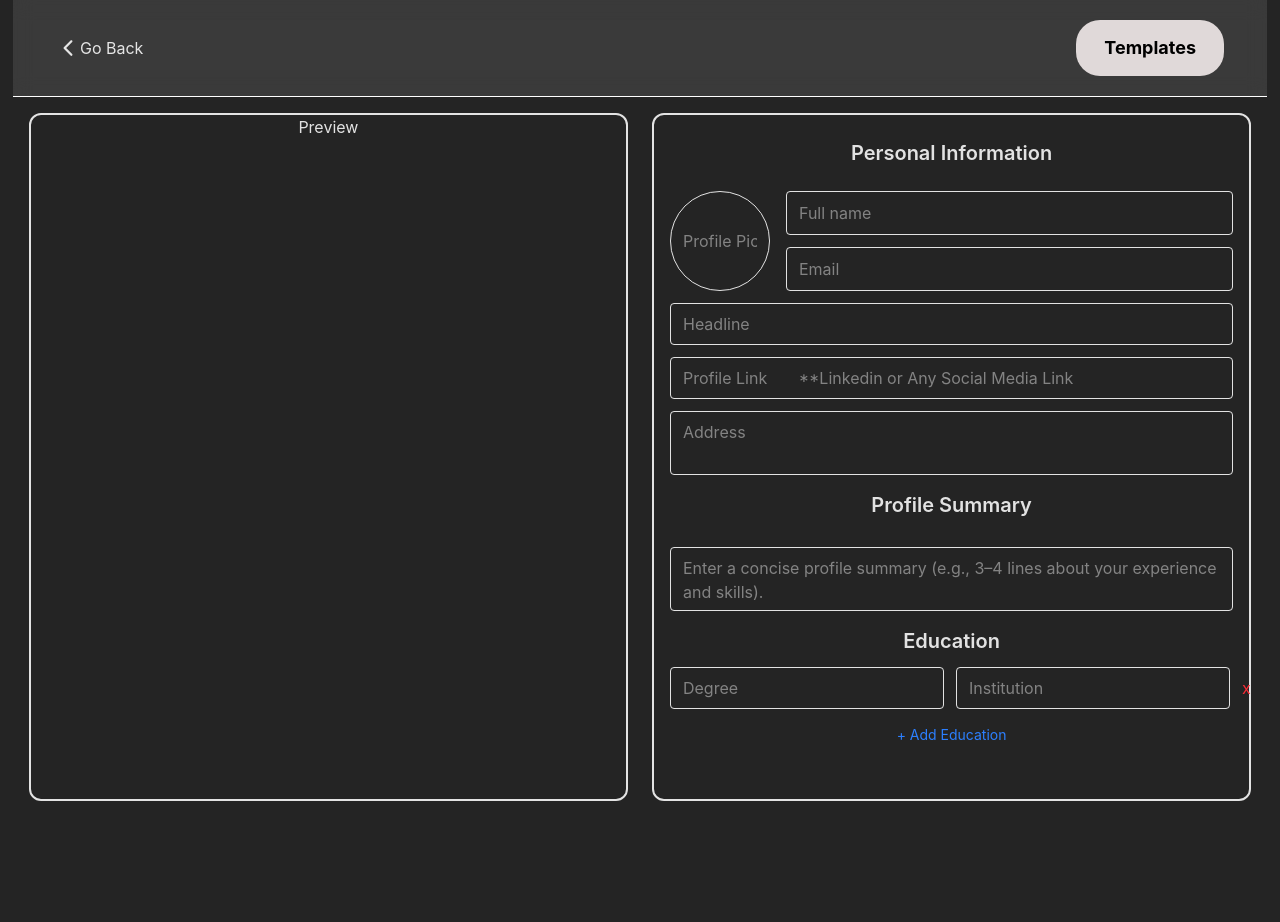
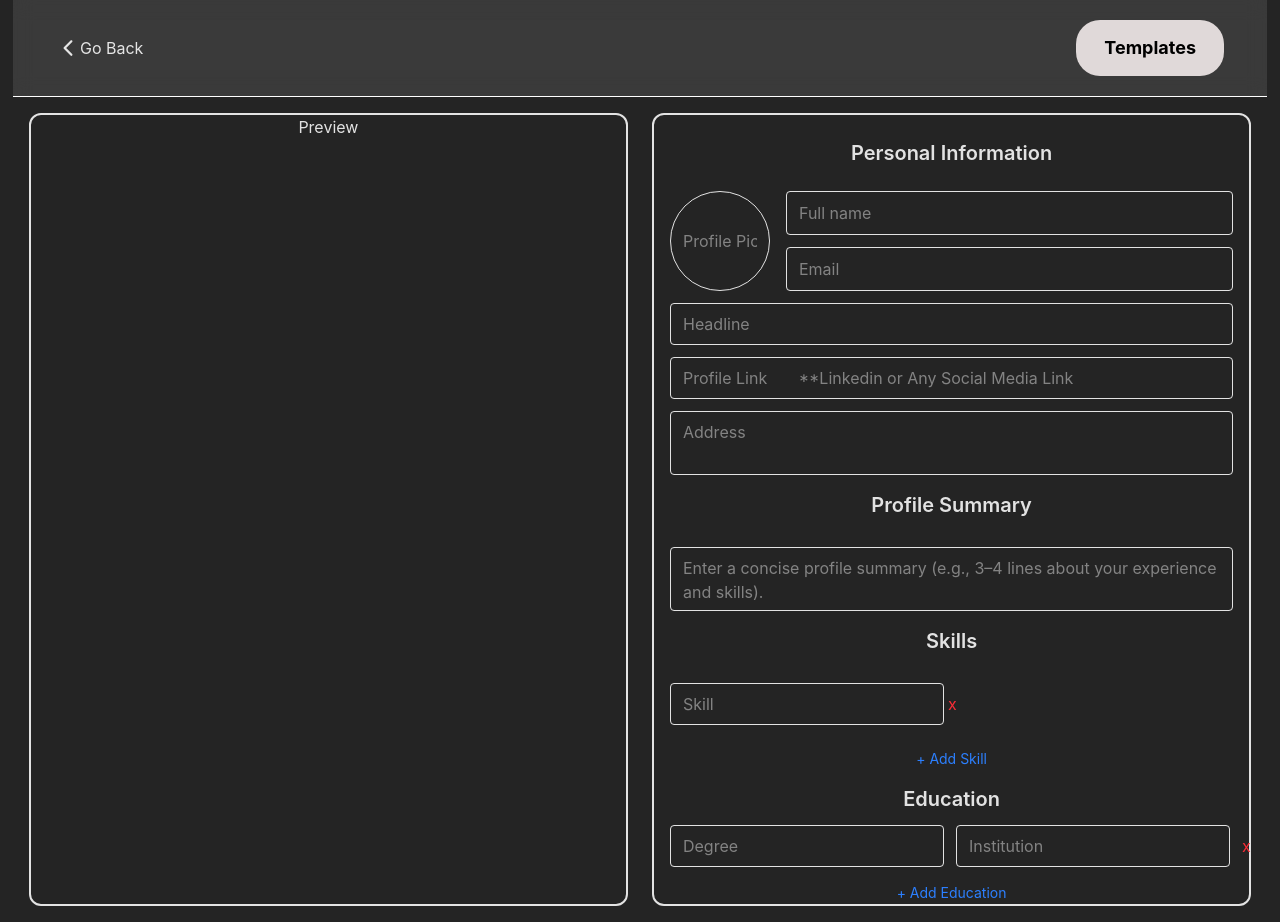
Before and after one commit to Subhranshu-Lenka/React-Resume-Builder, a React (Vite) app: page /builder in a window 1280 px wide. Before the commit the page ends 817 px from the top, so only its background shows below. Built offline with nearby package versions, Linux system fonts and the light colour scheme; no server answers.

Commit message:
skills subcomponent

```diff
--- a/src/components/Forms/ResumeBuilderForm/MainForm.jsx
+++ b/src/components/Forms/ResumeBuilderForm/MainForm.jsx
@@ -2,6 +2,7 @@ import { FormProvider, useForm, useFormContext } from "react-hook-form";
 import PersonalInfoForm from "./SubComponents/PersonalInfoForm";
 import EducationForm from "./SubComponents/EducationForm";
 import ProfileInfoForm from "./SubComponents/ProfileInfoForm";
+import SkillsForm from "./SubComponents/SkillsForm";
 import { email } from "zod";
 function MainForm() {
   // const { register } = useFormContext();
@@ -11,7 +12,7 @@ function MainForm() {
       email: "",
       education: [{ degree: "", institution: "" }],
       experience: [],
-      skills: [],
+      skills: [{ name: "" }],
     },
   });
 
@@ -30,7 +31,7 @@ function MainForm() {
           >
             <PersonalInfoForm />
             <ProfileInfoForm />
-
+            <SkillsForm />
             <EducationForm />
           </form>
         </FormProvider>
--- /dev/null
+++ b/src/components/Forms/ResumeBuilderForm/SubComponents/SkillsForm.jsx
@@ -0,0 +1,38 @@
+import { useFieldArray, useFormContext } from "react-hook-form";
+
+function SkillsForm() {
+  const { register, control } = useFormContext();
+  const { fields, append, remove } = useFieldArray({
+    control,
+    name: "skills",
+  });
+  return (
+    <>
+      <h2 className="text-xl font-semibold mb-3">Skills</h2>
+      <div className="flex gap-3">
+        {fields.map((item, index) => (
+          <div key={item.id} className="flex gap-1">
+            <input
+              {...register(`skills.${index}.name`)}
+              placeholder="Skill"
+              className="border rounded px-3 py-2"
+              type="text"
+            />
+            <button onClick={() => remove(index)} className="text-red-500">
+              x
+            </button>
+          </div>
+        ))}
+      </div>
+
+      <button
+        onClick={() => append({ name: "" })}
+        className="mt-2 text-blue-500 text-sm"
+      >
+        + Add Skill
+      </button>
+    </>
+  );
+}
+
+export default SkillsForm;
```
